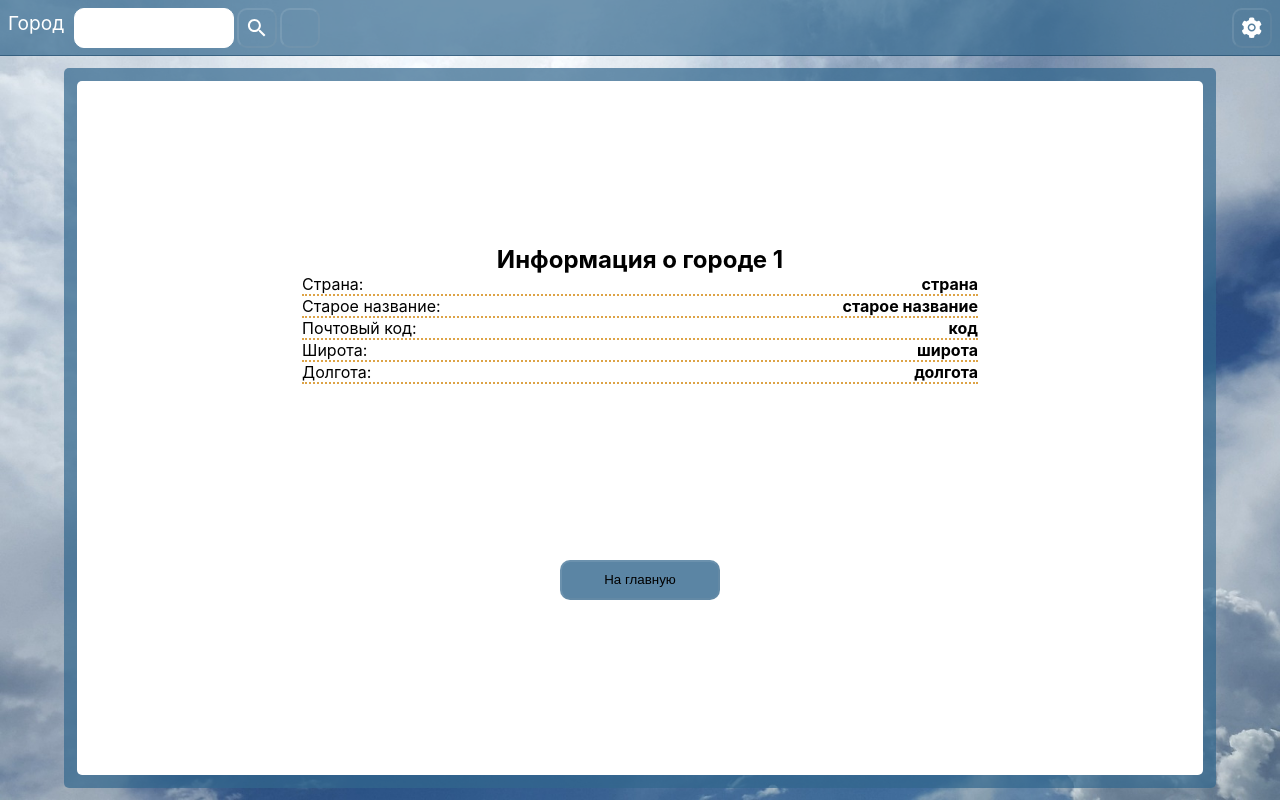
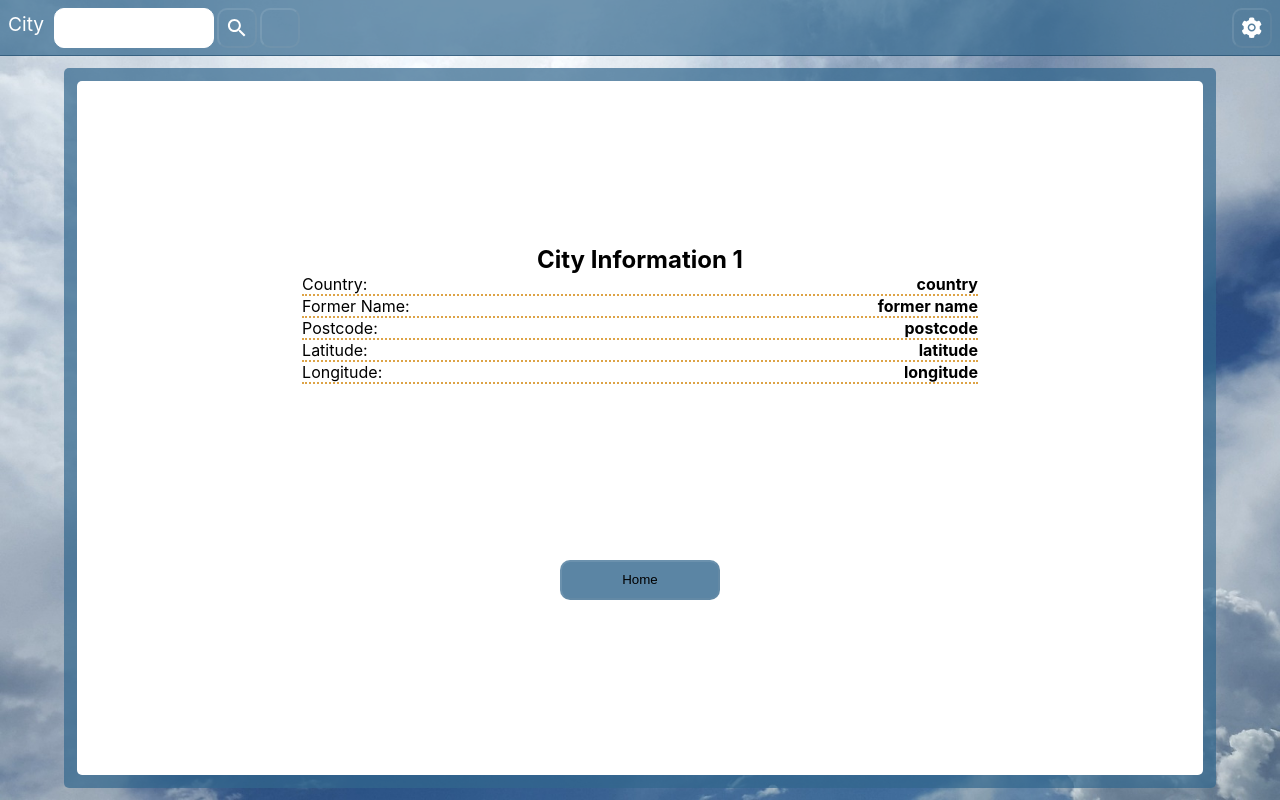
Before and after one commit to ElenaHrudavenka/weather-forecast-app, a React (Create React App) app: page /weather-forecast-app/city/1 in a window 1280 px wide. Built offline with nearby package versions, Linux system fonts and the light colour scheme; no server answers; some icons are missing.

Commit message:
Refactored code

```diff
--- a/src/components/app/LocationContainer/CityDescription/index.tsx
+++ b/src/components/app/LocationContainer/CityDescription/index.tsx
@@ -16,29 +16,29 @@ const CityDescription = () => {
       <div className={style.cityDescriptionBlock__wrapper}>
         <div className={style.cityDescriptionBlock__wrapper_list}>
           <ul>
-            <h2>{`Информация о городе ${city}`}</h2>
+            <h2>{`City Information ${city}`}</h2>
             <li>
-              <span>Страна:</span>
-              <span>страна</span>
+              <span>Country:</span>
+              <span>country</span>
             </li>
             <li>
-              <span>Старое название:</span>
-              <span>старое название</span>
+              <span>Former Name:</span>
+              <span>former name</span>
             </li>
             <li>
-              <span>Почтовый код:</span>
-              <span>код</span>
+              <span>Postcode:</span>
+              <span>postcode</span>
             </li>
             <li>
-              <span>Широта:</span>
-              <span>широта</span>
+              <span>Latitude:</span>
+              <span>latitude</span>
             </li>
             <li>
-              <span>Долгота:</span>
-              <span>долгота</span>
+              <span>Longitude:</span>
+              <span>longitude</span>
             </li>
           </ul>
-          <button onClick={onClickNavigateMain}>На главную</button>
+          <button onClick={onClickNavigateMain}>Home</button>
         </div>
       </div>
     </div>
--- a/src/components/app/LocationContainer/Location/index.tsx
+++ b/src/components/app/LocationContainer/Location/index.tsx
@@ -29,25 +29,25 @@ export const Location = ({ getCurrentLocation, latitude, longitude, city }: Loca
     <div className={style.block}>
       <div className={style.blockLocation}>
         <div className={style.blockLocation__label}>
-          <label htmlFor='city'>Город</label>
+          <label htmlFor='city'>City</label>
         </div>
         <input
           className={style.blockLocation__input}
           onChange={onChangeCityValue}
           value={cityName}
           id='city'
-          placeholder='Введите город'
+          placeholder='Enter city'
         />
         <button
           className={style.blockLocation__button}
           onClick={cityNameHandler}
-          data-descr={'Искать по названию населенного пункта'}>
+          data-descr={'Search by location name'}>
           <IoMdSearch className={style.blockLocation__icon} />
         </button>
         <button
           className={style.blockLocation__button}
           onClick={getCurrentLocation}
-          data-descr={'Определить мое местоположение'}>
+          data-descr={'Determine my location'}>
           <FaLocationDot className={style.blockLocation__icon} />
         </button>
       </div>
--- a/src/components/app/Weather/CurrentWeatherContainer/CurrWeatherSun/index.tsx
+++ b/src/components/app/Weather/CurrentWeatherContainer/CurrWeatherSun/index.tsx
@@ -16,19 +16,19 @@ const CurrWeatherSun = ({ sunrise, sunset, uv }: CurrWeatherSunPropsType) => {
 
   return (
     <div className={style.currWeatherSunBlock}>
-      <div className={style.currWeatherSunBlock__item} data-descr='Рассвет'>
+      <div className={style.currWeatherSunBlock__item} data-descr='Sunrise'>
         <IconContext.Provider value={{ color: '#DDA346', size: `2.5rem` }}>
           <BsFillSunriseFill />
         </IconContext.Provider>
         <span>{timeSunrise}</span>
       </div>
-      <div className={style.currWeatherSunBlock__item} data-descr='Закат'>
+      <div className={style.currWeatherSunBlock__item} data-descr='Sunset'>
         <IconContext.Provider value={{ color: '#DDA346', size: `2.5rem` }}>
           <BsFillSunsetFill />
         </IconContext.Provider>
         <span>{timeSunset}</span>
       </div>
-      <div className={style.currWeatherSunBlock__item} data-descr='UV-активность'>
+      <div className={style.currWeatherSunBlock__item} data-descr='UV-Index'>
         <IconContext.Provider value={{ color: '#DDA346', size: `2.5rem` }}>
           <GiSundial />
         </IconContext.Provider>
--- a/src/components/app/Weather/NextFewDaysWeatherContainer/ForecastItem/index.tsx
+++ b/src/components/app/Weather/NextFewDaysWeatherContainer/ForecastItem/index.tsx
@@ -10,7 +10,7 @@ type ForecastItemPropsType = {
 export const ForecastItem = ({ date, temperature, weather_symbol_1h }: ForecastItemPropsType) => {
   const dateStr = getDate(date);
   if (!dateStr) {
-    return <div>Нет данных</div>;
+    return <div>No Data</div>;
   }
   return (
     <div className={style.ForecastItemBlock}>
--- a/src/components/app/Weather/index.tsx
+++ b/src/components/app/Weather/index.tsx
@@ -11,7 +11,7 @@ export const Weather = () => {
   const latitude = useSelector<AppRootStateType, number | null>((state) => state.location.latitude);
   const longitude = useSelector<AppRootStateType, number | null>((state) => state.location.longitude);
   const dispatch = AppDispatch();
-  //Запрос погоды
+
   useEffect(() => {
     console.log(access_token);
     latitude && longitude && access_token && dispatch(getWeatherDataTC(access_token, latitude, longitude));
```
